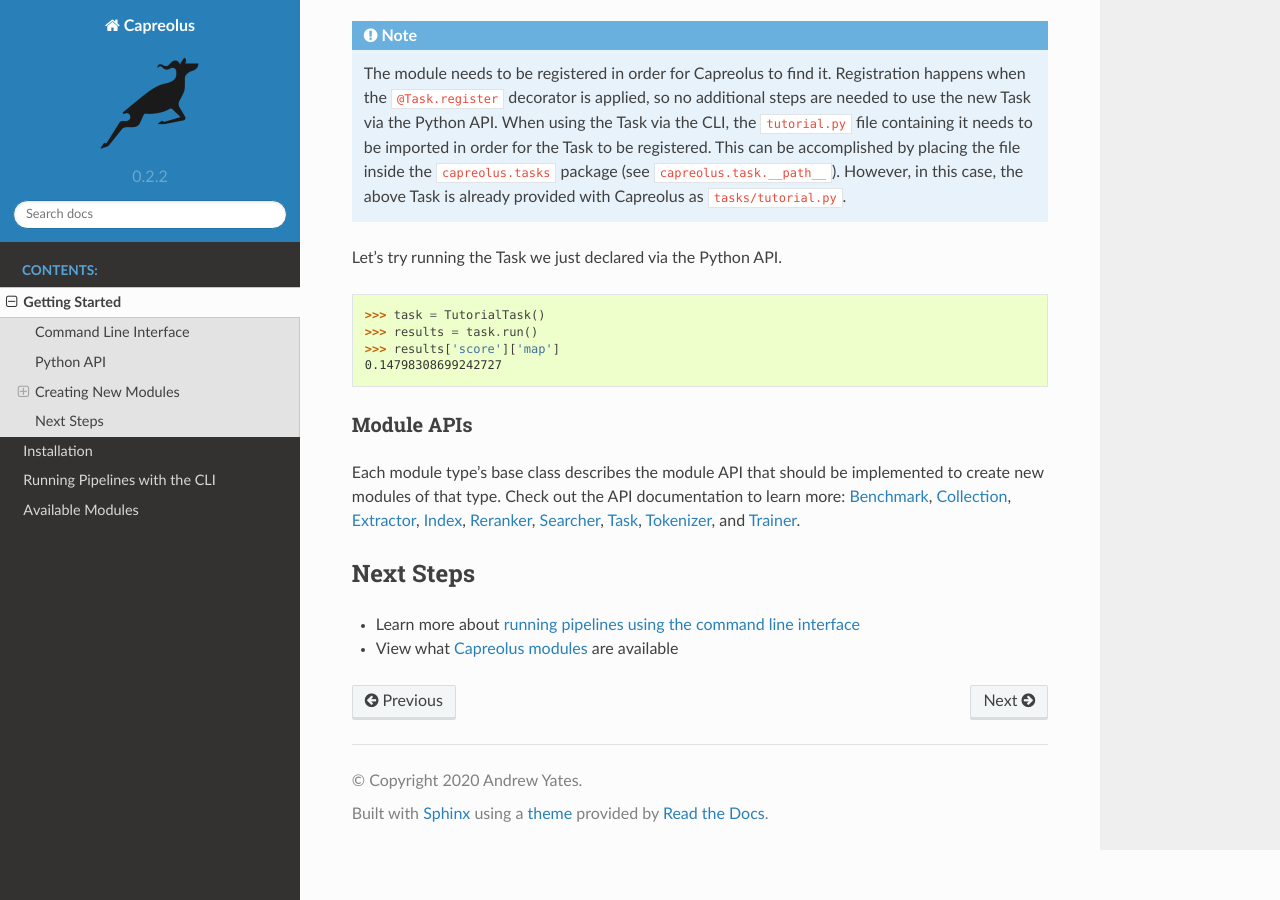
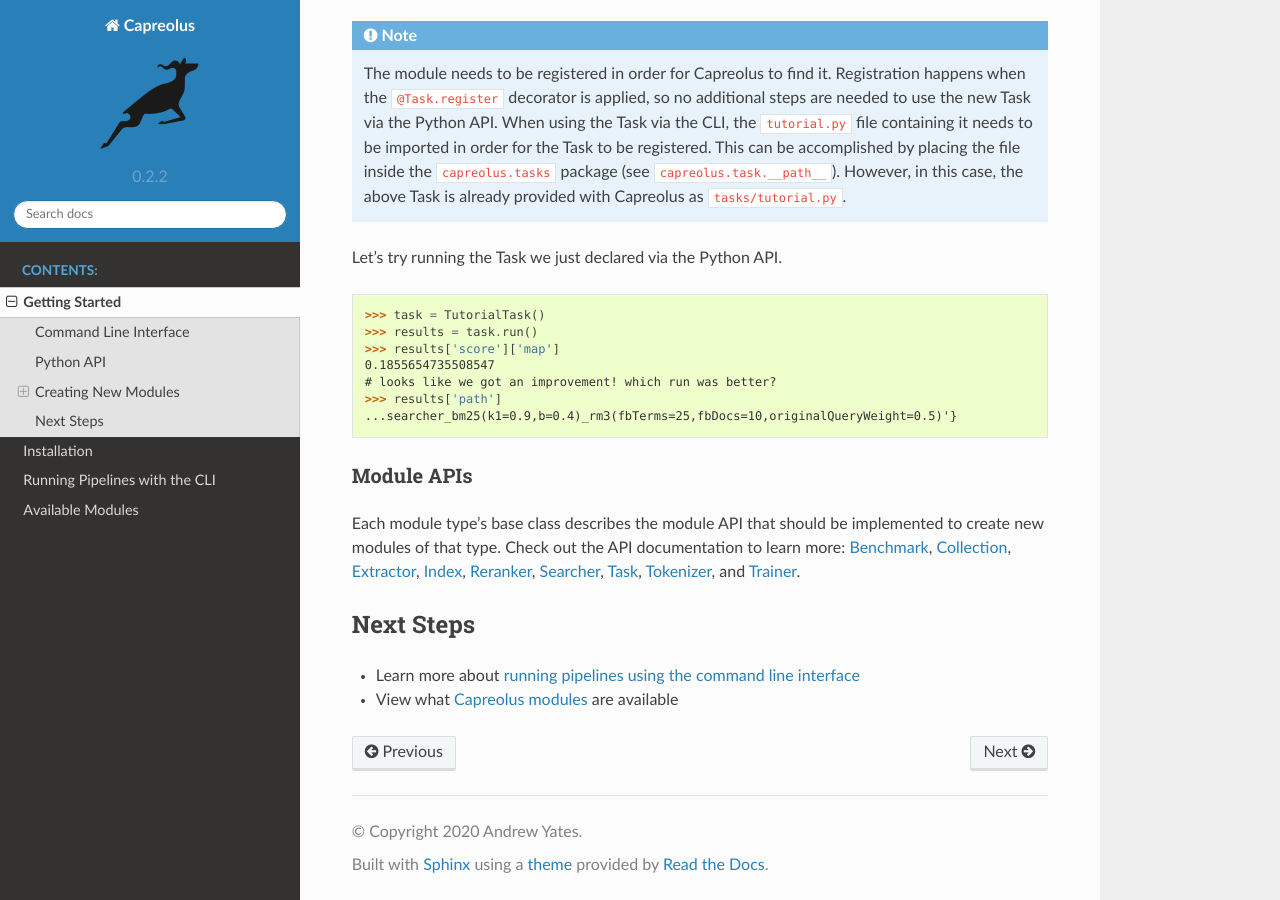
Before and after one commit to capreolus-ir/capreolus, a Sphinx documentation site: the page built from docs/quick.md, in a window 1280 px wide and 900 px high, scrolled down 4240 px. Built offline with Sphinx 7.4.7 and the Read the Docs theme 2.0.0, drawn with Linux system fonts in a browser that asks for light colours; some of the changed text lies outside the part shown.

Commit message:
update metrics to reflect NF fix

````diff
--- a/docs/quick.md
+++ b/docs/quick.md
@@ -184,7 +184,10 @@
 >>> task = TutorialTask()
 >>> results = task.run()
 >>> results['score']['map']
-0.14798308699242727
+0.1855654735508547
+# looks like we got an improvement! which run was better?
+>>> results['path']
+...searcher_bm25(k1=0.9,b=0.4)_rm3(fbTerms=25,fbDocs=10,originalQueryWeight=0.5)'}
 ```
 
 ### Module APIs
````
Also changed, not shown: other parts of docs/quick.md (+2 -2 lines).
